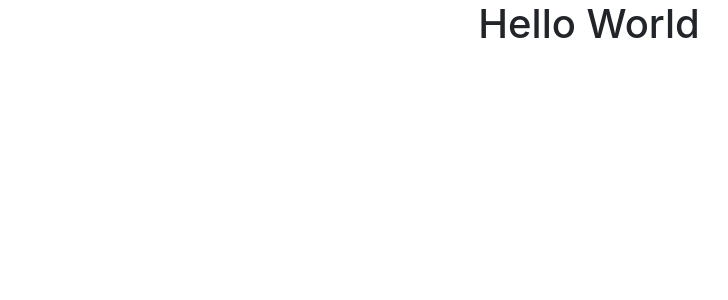
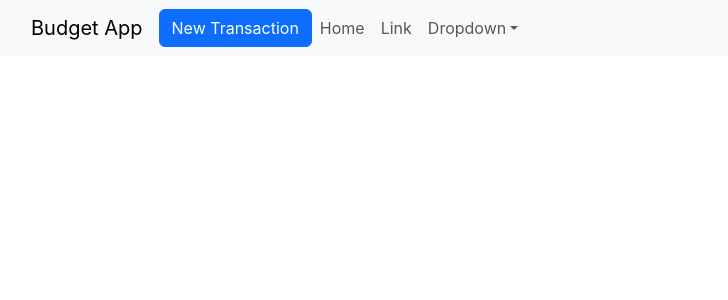
Before and after one commit to i-guerrero/budget-app-front-end, a React (Create React App) app: page / in a window 1280 px wide. Shown: the top 300 px of the page, without its empty margins (51-779 px from the left). Built offline with nearby package versions, Linux system fonts and the light colour scheme.

Commit message:
Add NavBar.js

```diff
--- a/package.json
+++ b/package.json
@@ -10,6 +10,7 @@
     "react": "^18.2.0",
     "react-bootstrap": "^2.7.0",
     "react-dom": "^18.2.0",
+    "react-router-dom": "^6.6.1",
     "react-scripts": "5.0.1",
     "web-vitals": "^2.1.4"
   },
--- a/src/App.js
+++ b/src/App.js
@@ -1,9 +1,16 @@
 import "./App.css";
+import NavBar from "./Components/NavBar";
+import { BrowserRouter as Router, Routes, Route } from "react-router-dom";
 
 function App() {
   return (
     <div className="App">
-      <h1>Hello World</h1>
+      <Router>
+        <NavBar />
+        <Routes>
+          <Route />
+        </Routes>
+      </Router>
     </div>
   );
 }
--- a/src/Components/NavBar.jsx
+++ b/src/Components/NavBar.jsx
@@ -0,0 +1,34 @@
+import Container from 'react-bootstrap/Container';
+import Nav from 'react-bootstrap/Nav';
+import Navbar from 'react-bootstrap/Navbar';
+import NavDropdown from 'react-bootstrap/NavDropdown';
+import Button from 'react-bootstrap/Button';
+
+export default function NavBar() {
+    return (
+        <Navbar bg="light" expand="lg">
+          <Container>
+            <Navbar.Brand href="/">Budget App</Navbar.Brand>
+            <Button variant="primary" href="/transactions/new">New Transaction</Button>{' '}
+            <Navbar.Toggle aria-controls="basic-navbar-nav" />
+            <Navbar.Collapse id="basic-navbar-nav">
+              <Nav className="me-auto">
+                <Nav.Link href="#home">Home</Nav.Link>
+                <Nav.Link href="#link">Link</Nav.Link>
+                <NavDropdown title="Dropdown" id="basic-nav-dropdown">
+                  <NavDropdown.Item href="#action/3.1">Action</NavDropdown.Item>
+                  <NavDropdown.Item href="#action/3.2">
+                    Another action
+                  </NavDropdown.Item>
+                  <NavDropdown.Item href="#action/3.3">Something</NavDropdown.Item>
+                  <NavDropdown.Divider />
+                  <NavDropdown.Item href="#action/3.4">
+                    Separated link
+                  </NavDropdown.Item>
+                </NavDropdown>
+              </Nav>
+            </Navbar.Collapse>
+          </Container>
+        </Navbar>
+      );
+}
```
Also changed, not shown: 1 other file (tests, documents, lock files or other folders).
